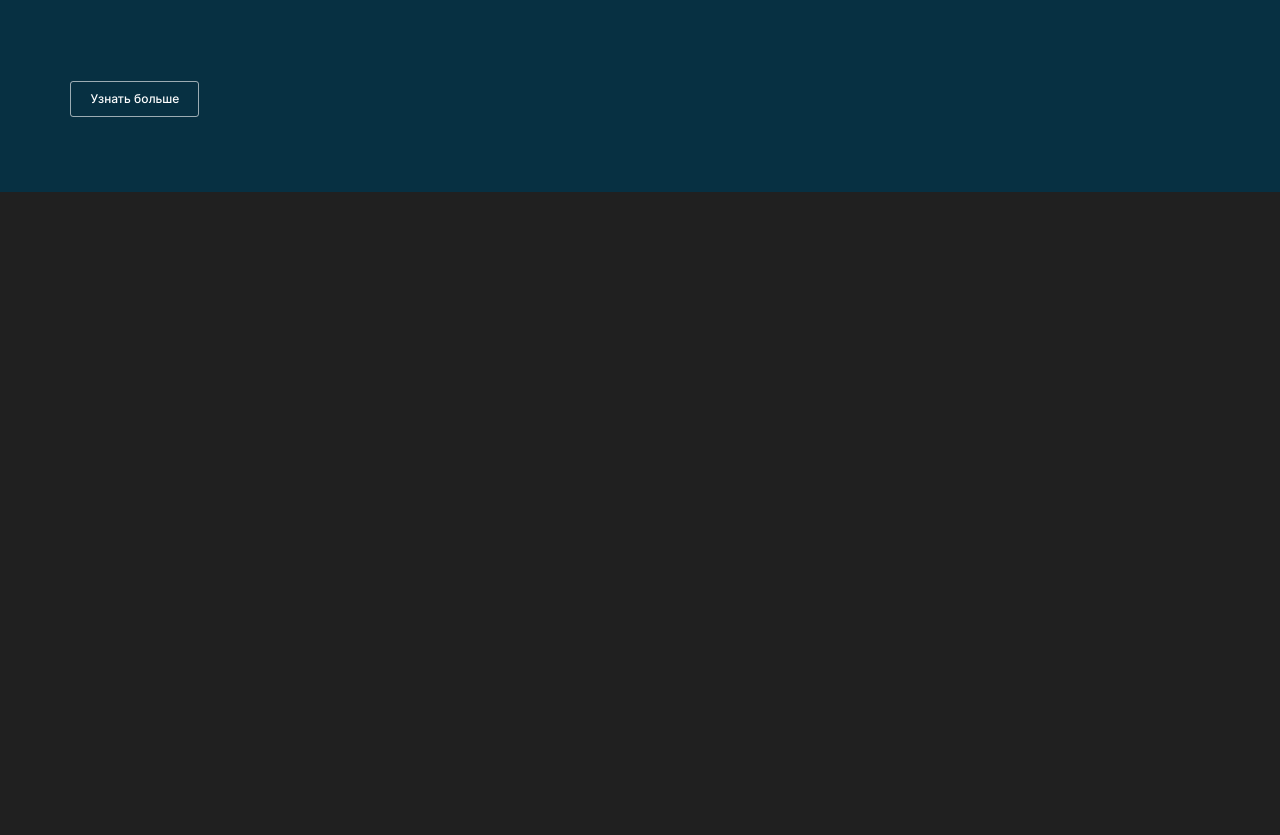
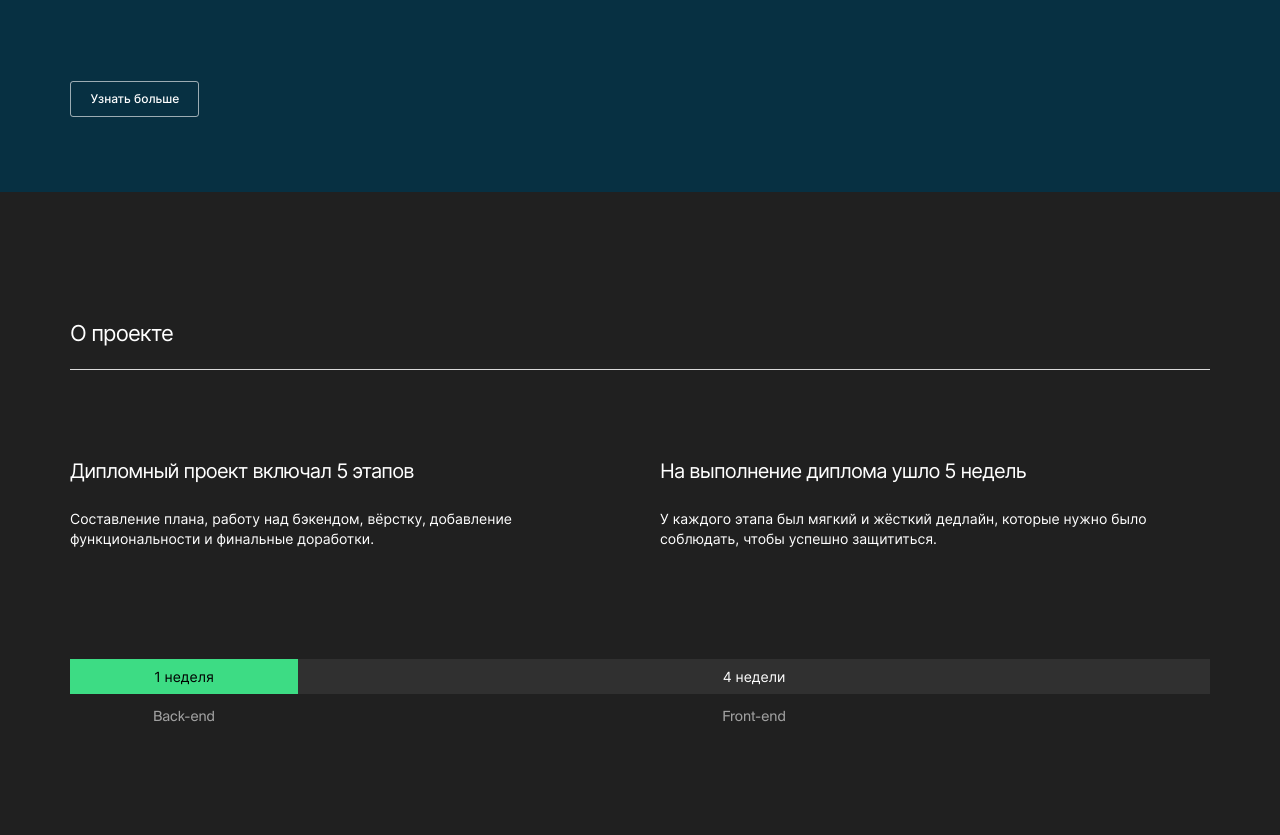
Before and after one commit to tatsenko-m/movies-explorer-frontend, a React app: page / in a window 1280 px wide. Shown: the part 456-1291 px from the top of the page. Before the commit the page ends 800 px from the top, so only its background shows below. Built offline with nearby package versions, Linux system fonts and the light colour scheme.

Commit message:
feat: сверстать AboutProject для десктопа

```diff
--- a/src/components/AboutProject/AboutProject.css
+++ b/src/components/AboutProject/AboutProject.css
@@ -0,0 +1,139 @@
+.about-project {
+  max-width: 1140px;
+  display: flex;
+  flex-direction: column;
+  box-sizing: border-box;
+  margin: 0 auto;
+  padding: 110px 0;
+}
+
+.about-project__heading {
+  font-family: "Inter", "Arial", sans-serif;
+  font-style: normal;
+  font-weight: 400;
+  font-size: 22px;
+  line-height: normal;
+  letter-spacing: -0.88px;
+  color: #ffffff;
+  -webkit-font-smoothing: antialiased;
+  -moz-osx-font-smoothing: grayscale;
+}
+
+.about-project__heading::after {
+  display: block;
+  content: " ";
+  border-bottom: 1px solid #dadada;
+  padding-top: 23px;
+}
+
+.about-project__description {
+  display: grid;
+  grid-template-columns: 1fr 1fr;
+  grid-template-rows: max-content max-content;
+  column-gap: 40px;
+  row-gap: 26px;
+  box-sizing: border-box;
+  margin: 0;
+  padding: 70px 0 0;
+  font-family: "Inter", "Arial", sans-serif;
+  font-style: normal;
+  font-weight: 400;
+  color: #ffffff;
+  -webkit-font-smoothing: antialiased;
+  -moz-osx-font-smoothing: grayscale;
+}
+
+.about-project__subheading {
+  font-weight: 400;
+  font-size: 20px;
+  line-height: normal;
+  letter-spacing: -0.8px;
+  margin: 0;
+  padding: 0;
+}
+
+.about-project__subheading:nth-of-type(1) {
+  grid-column: 1;
+  grid-row: 1;
+}
+
+.about-project__subheading:nth-of-type(2) {
+  grid-column: 2;
+  grid-row: 1;
+}
+
+.about-project__paragraph {
+  font-size: 14px;
+  line-height: 20px;
+  margin: 0;
+  padding: 0;
+}
+
+.about-project__paragraph:nth-of-type(1) {
+  grid-column: 1;
+  grid-row: 2;
+}
+
+.about-project__paragraph:nth-of-type(2) {
+  grid-column: 2;
+  grid-row: 2;
+}
+
+.about-project__chart {
+  display: grid;
+  grid-template-columns: 20% 80%;
+  grid-template-rows: auto auto;
+  gap: 0;
+  margin: 0;
+  padding: 110px 0 0;
+  text-align: center;
+}
+
+.about-project__backend-chart-line {
+  background-color: #3ddc84;
+  color: #000;
+  grid-column: 1;
+  grid-row: 1;
+}
+
+.about-project__chart-text {
+  margin: 0;
+  padding: 9px 0;
+  font-family: "Inter", "Arial", sans-serif;
+  font-style: normal;
+  font-weight: 400;
+  text-align: center;
+  font-size: 14px;
+  line-height: normal;
+}
+
+.about-project__chart-caption {
+  margin: 0;
+  padding-top: 14px;
+  font-family: "Suisse Intl", "Arial", sans-serif;
+  color: #a0a0a0;
+  text-align: center;
+  font-size: 14px;
+  font-style: normal;
+  font-weight: 400;
+  line-height: 17px;
+  -webkit-font-smoothing: antialiased;
+  -moz-osx-font-smoothing: grayscale;
+}
+
+.about-project__chart-caption:nth-of-type(1) {
+  grid-column: 1;
+  grid-row: 2;
+}
+
+.about-project__frontend-chart-line {
+  background-color: #303030;
+  color: #ffffff;
+  grid-column: 2;
+  grid-row: 1;
+}
+
+.about-project__chart-caption:nth-of-type(2) {
+  grid-column: 2;
+  grid-row: 2;
+}
--- a/src/components/AboutProject/AboutProject.js
+++ b/src/components/AboutProject/AboutProject.js
@@ -0,0 +1,25 @@
+const AboutProject = () => {
+  return (
+    <section className="about-project">
+      <h2 className="about-project__heading">О проекте</h2>
+      <div className="about-project__description">
+        <h3 className="about-project__subheading">Дипломный проект включал 5 этапов</h3>
+        <p className="about-project__paragraph">Составление плана, работу над бэкендом, вёрстку, добавление функциональности и финальные доработки.</p>
+        <h3 className="about-project__subheading">На выполнение диплома ушло 5 недель</h3>
+        <p className="about-project__paragraph">У каждого этапа был мягкий и жёсткий дедлайн, которые нужно было соблюдать, чтобы успешно защититься.</p>
+      </div>
+      <div className="about-project__chart">
+        <div className="about-project__backend-chart-line">
+          <p className="about-project__chart-text">1 неделя</p>
+        </div>
+        <p className="about-project__chart-caption">Back-end</p>
+        <div className="about-project__frontend-chart-line">
+          <p className="about-project__chart-text">4 недели</p>
+        </div>
+        <p className="about-project__chart-caption">Front-end</p>
+      </div>
+    </section>
+  );
+};
+
+export default AboutProject;
--- a/src/components/Main/Main.js
+++ b/src/components/Main/Main.js
@@ -1,10 +1,14 @@
 import React from 'react';
 
 import Promo from '../Promo/Promo';
+import AboutProject from '../AboutProject/AboutProject';
 
 const Main = () => {
   return (
-    <Promo />
+    <>
+      <Promo />
+      <AboutProject />
+    </>
   );
 };
 
--- a/src/components/Promo/Promo.js
+++ b/src/components/Promo/Promo.js
@@ -1,4 +1,3 @@
-import React from 'react';
 import { Link } from 'react-router-dom';
 import promoLogo from '../../images/promo-logo.svg';
 
--- a/src/index.css
+++ b/src/index.css
@@ -6,6 +6,7 @@
 @import url(./components/AccountLink/AccountLink.css);
 @import url(./components/Main/Main.css);
 @import url(./components/Promo/Promo.css);
+@import url(./components/AboutProject/AboutProject.css);
 
 body {
   background-color: #202020;
```
Also changed, not shown: src/components/NavTab/NavTab.css (deleted), src/components/NavTab/NavTab.js (deleted).
